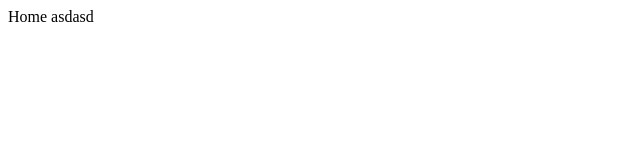
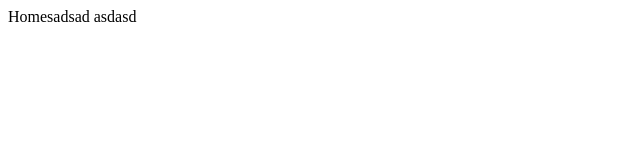
Before and after one commit to zqy159/gitPublish, a Vue app: page / in a window 1280 px wide. Shown: the top 160 px of the page, without its empty margins (0-640 px from the left). Built offline with nearby package versions, Linux system fonts and the light colour scheme; the HTML template or start-up script is replaced by a standard one.

Commit message:
撒飞洒

```diff
--- a/src/views/Home.vue
+++ b/src/views/Home.vue
@@ -1,6 +1,6 @@
 <template>
   <div class="Home">
-    Home
+    Homesadsad
 
     asdasd
     <router-view></router-view>
```
